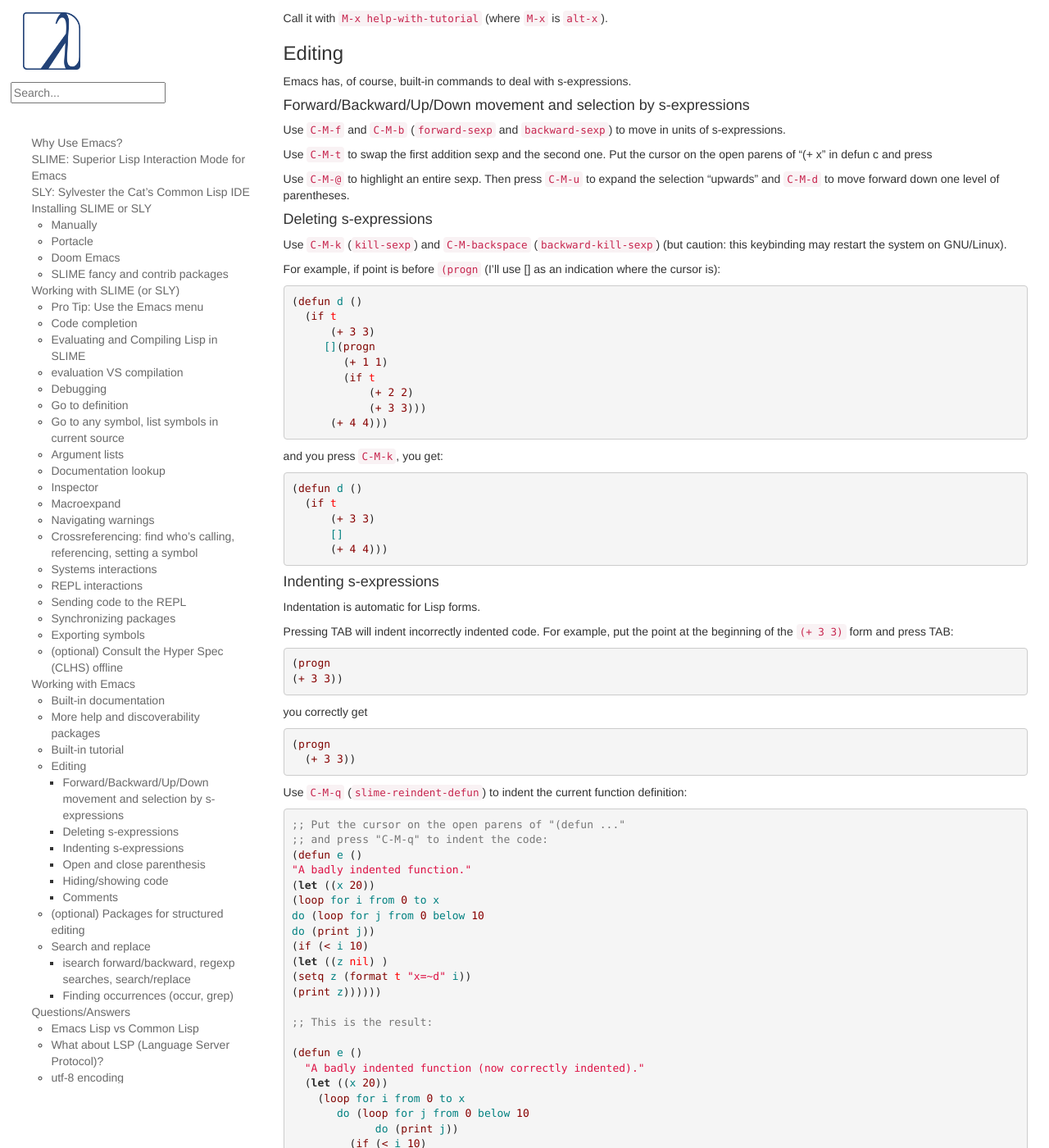
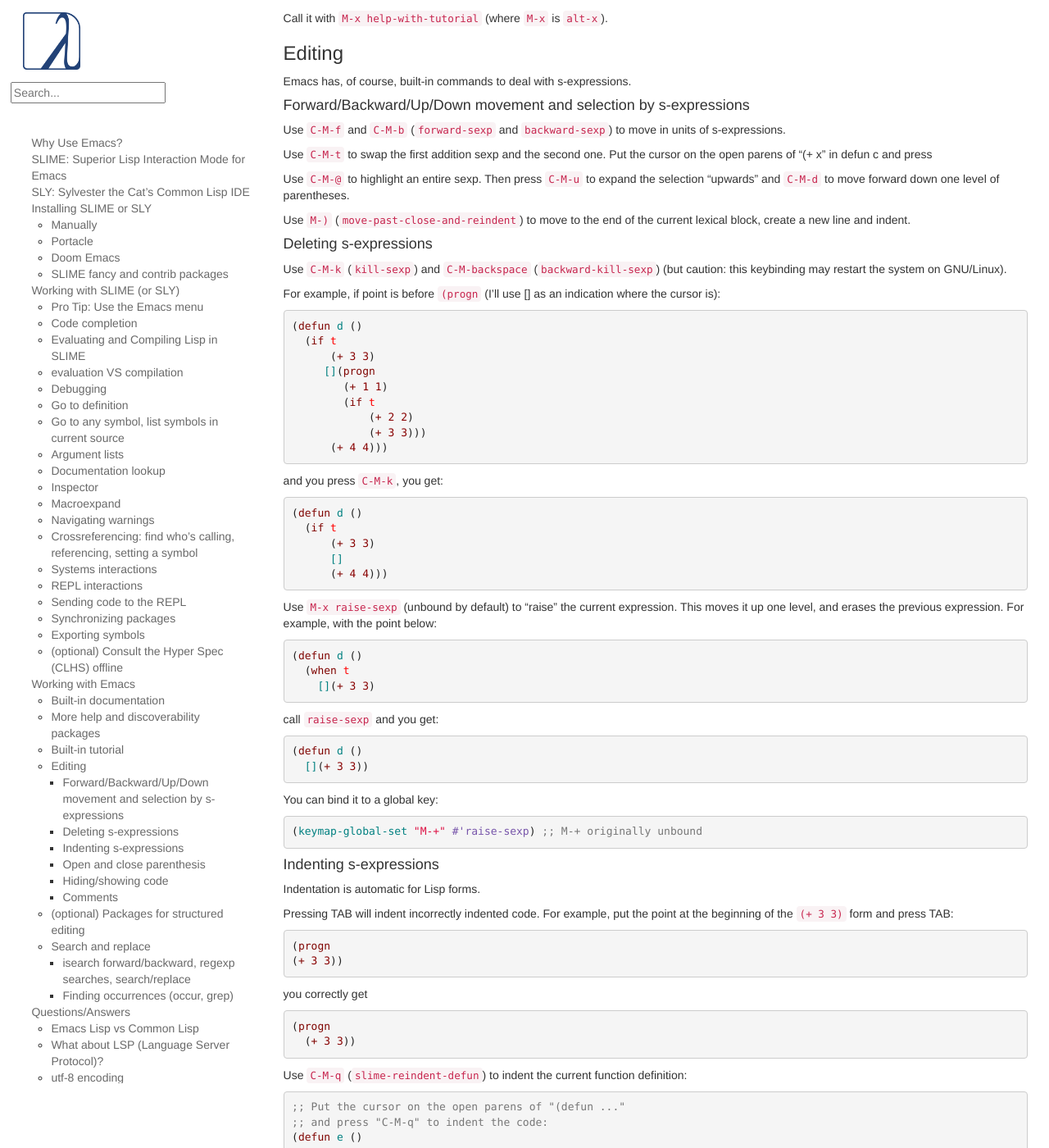
Before and after one commit to LispCookbook/cl-cookbook, a Jekyll site: the page built from emacs-ide.md, in a window 1280 px wide and 1400 px high, scrolled down 12659 px. Shown: the whole window at 82% size. Built offline with Jekyll 4.4.1, drawn with Linux system fonts in a browser that asks for light colours.

Commit message:
emacs: built-in raise-sexp

```diff
--- a/emacs-ide.md
+++ b/emacs-ide.md
@@ -653,6 +653,9 @@
 the selection "upwards" and `C-M-d` to move forward down one level of
 parentheses.
 
+Use `M-)` (`move-past-close-and-reindent`) to move to the end of the
+current lexical block, create a new line and indent.
+
 #### Deleting s-expressions
 
 Use `C-M-k` (`kill-sexp`) and `C-M-backspace` (`backward-kill-sexp`) (but caution: this keybinding may restart the system on GNU/Linux).
@@ -679,6 +682,29 @@
       (+ 3 3)
       []
       (+ 4 4)))
+~~~
+
+Use `M-x raise-sexp` (unbound by default) to "raise" the current
+expression. This moves it up one level, and erases the previous
+expression. For example, with the point below:
+
+~~~lisp
+(defun d ()
+  (when t
+    [](+ 3 3)
+~~~
+
+call `raise-sexp` and you get:
+
+~~~lisp
+(defun d ()
+  [](+ 3 3))
+~~~
+
+You can bind it to a global key:
+
+~~~lisp
+(keymap-global-set "M-+" #'raise-sexp) ;; M-+ originally unbound
 ~~~
 
 
```
